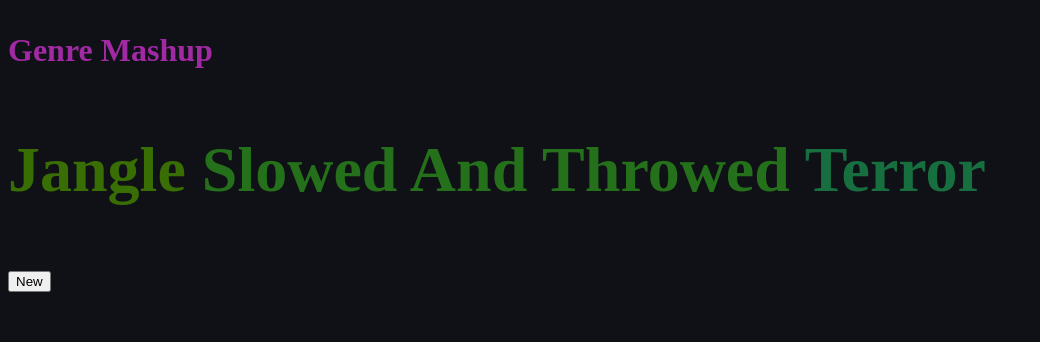
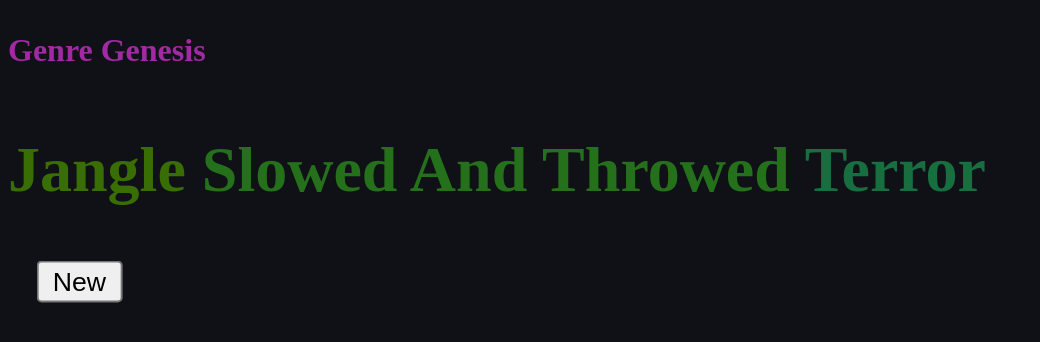
Before and after one commit to Djinnxie/genregenesis, a plain HTML site: page index.html in a window 1280 px wide. Shown: the whole page, without its empty margins (0-1040 px from the left). Drawn offline with nearby package versions, Linux system fonts and the light colour scheme; no server answers.

Commit message:
line ending

```diff
--- a/index.html
+++ b/index.html
@@ -6,7 +6,7 @@
 
   <meta charset="UTF-8" />
 
-  <title>Hello, world!</title>
+  <title>Genre Genesis</title>
 
   <meta name="viewport" content="width=device-width,initial-scale=1" />
 
@@ -20,7 +20,7 @@
 
 <body id="theme2">
 
-  <h3>Genre Mashup</h3>
+  <h3>Genre Genesis</h3>
   <h1>
 
   <p id="out">
--- a/style.css
+++ b/style.css
@@ -41,6 +41,10 @@ h3{
 h2,h3{
     color:var(--title1);
 }
+button{
+    scale:200%;
+    margin-left:50px;
+}
 #out span:hover{
     color:var(--hoverText);
 }
```
